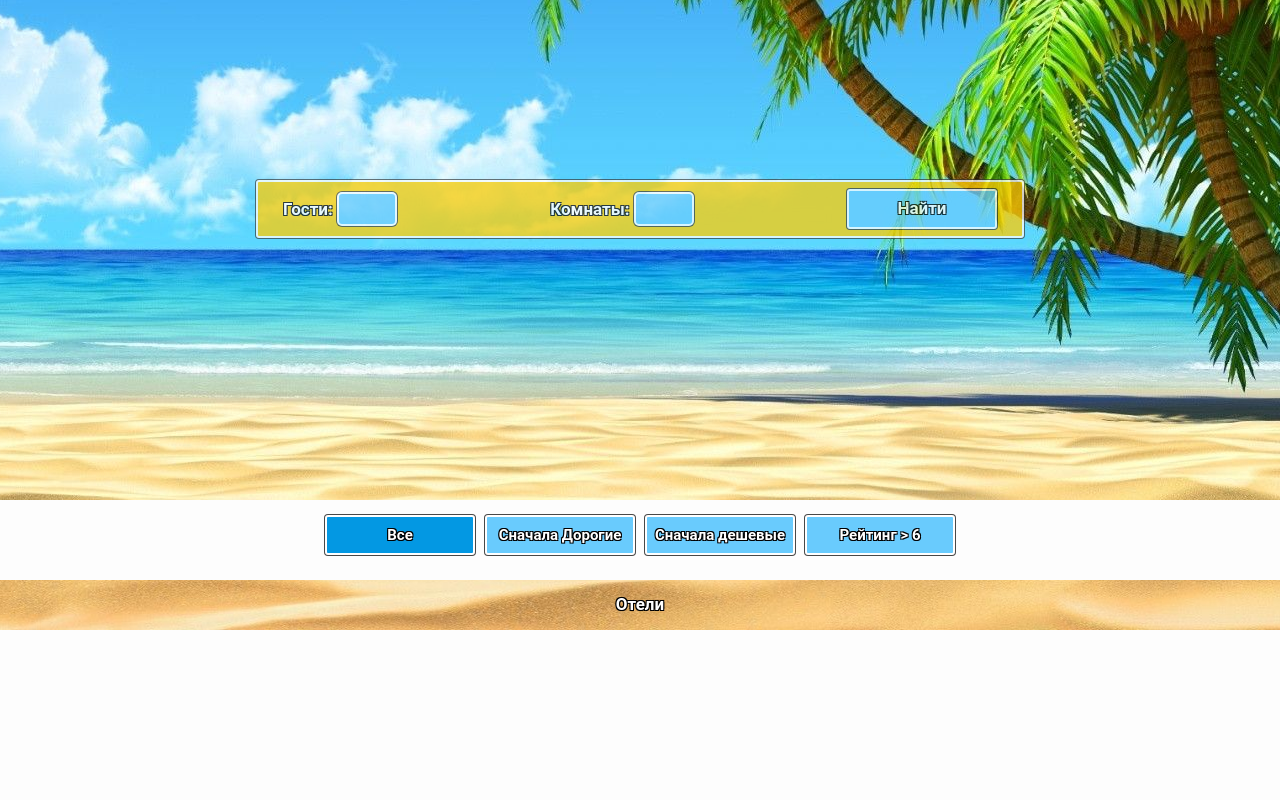
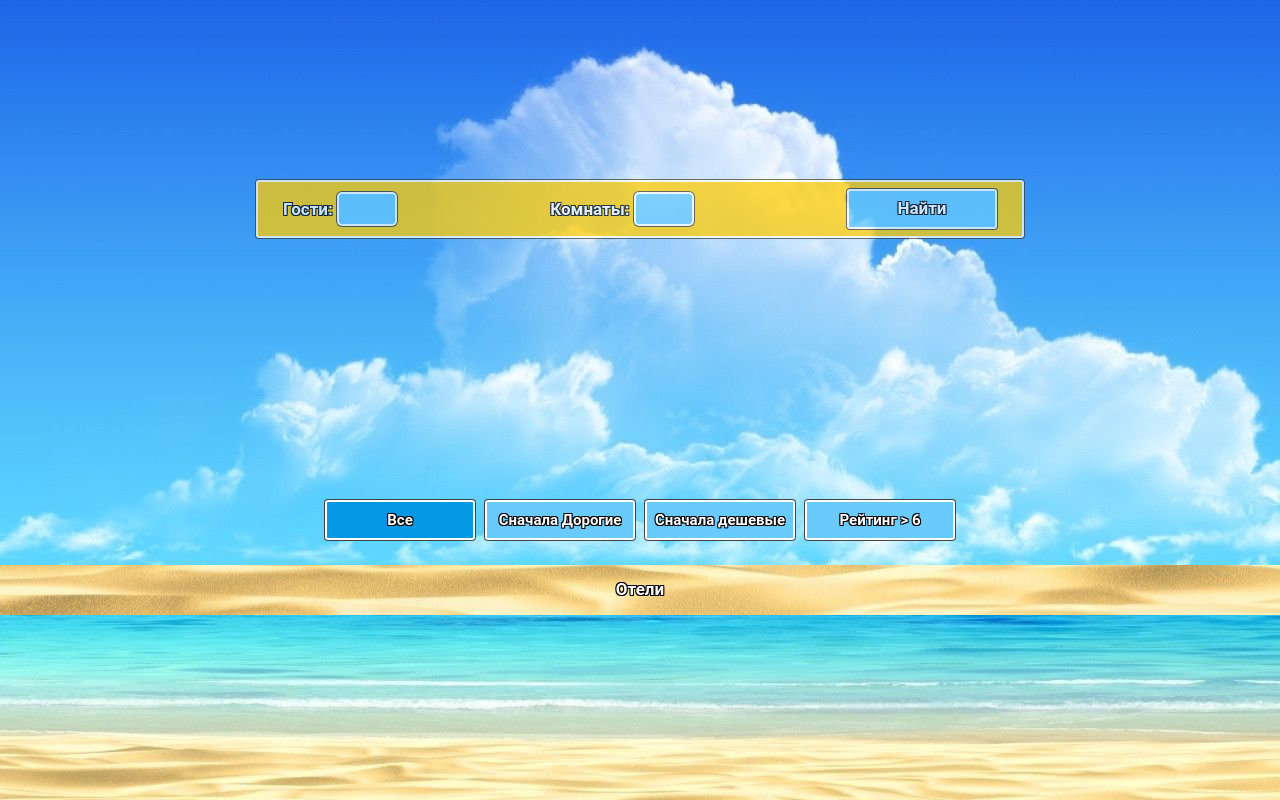
Before and after one commit to coderoma/Hotels, a website: page app/index.html in a window 1280 px wide. Drawn offline with nearby package versions, Linux system fonts and the light colour scheme; files that its build step writes are made by us from their sources.

Commit message:
changed backgrounds

```diff
--- a/scss/_footer.scss
+++ b/scss/_footer.scss
@@ -7,7 +7,7 @@
   line-height: 1.5;
   background-clip: content-box;
   background-image: url(../img/background.jpg);
-  background-position: 8% 100%;
+  background-position: 0 83%;
 
   &__text {
     pointer-events: none;
--- a/scss/_hotel.scss
+++ b/scss/_hotel.scss
@@ -7,6 +7,7 @@
 	box-shadow: 0px 0px 0px 1px rgba(50, 50, 50, 0.89);
 
 	&--nophoto {
+		background-color: rgba(223, 240, 245, 0.75);
 		background-image: url('../img/svg/no_image_available.svg');
 		background-repeat: no-repeat;
 		background-size: 50% ;
--- a/scss/_welcome.scss
+++ b/scss/_welcome.scss
@@ -1,10 +1,10 @@
 .welcome {
   display: flex;
-  background-color: #e3e3e3;
   height: 500px;
   width: 100%;
-  background-clip: content-box;
-  background-image: url(../img/background.jpg);
-  background-position: 90% 70%;
-  margin-bottom: 15px;
+  // background-clip: content-box;
+  // background-color: #e3e3e3;
+//   background-image: url(../img/background.jpg);
+//   background-position: 90% 70%;
+//   margin-bottom: 15px;
 }
--- a/scss/main.scss
+++ b/scss/main.scss
@@ -58,6 +58,9 @@ body textarea:required:valid {
 }
 
 body {
+	background-image: url('../img/background.jpg');
+	background-attachment: fixed;
+	background-position: 0;
 	font-size: 16px;
 	min-width: 320px;
 	position: relative;
```
